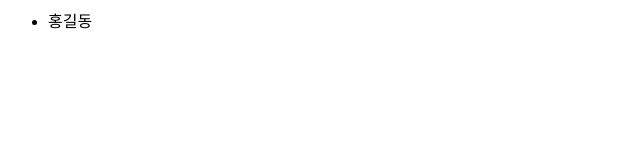
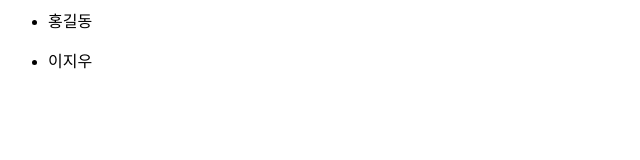
Before and after one commit to LJWE1/kimsooyoung-si-collab-html-demo, a plain HTML site: page index.html in a window 1280 px wide. Shown: the full height of the page, 0-640 px from the left. Drawn offline with Linux system fonts and the light colour scheme.

Commit message:
이지우 이름 추가

```diff
--- a/index.html
+++ b/index.html
@@ -6,5 +6,8 @@
 <ul>
   <li>홍길동</li>
 </ul>
+<ul>
+  <li>이지우</li>
+</ul>
 </body>
 </html>
```
